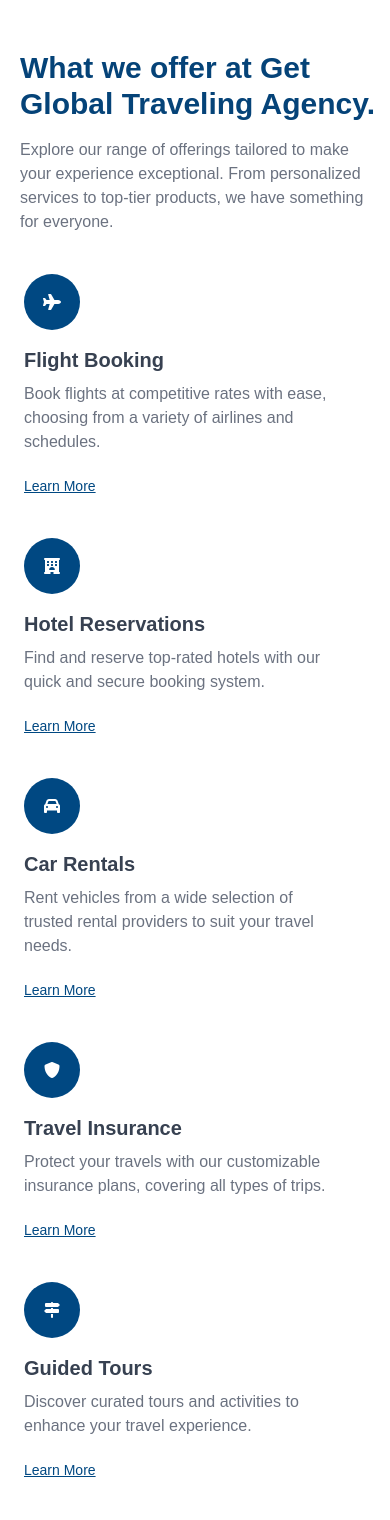
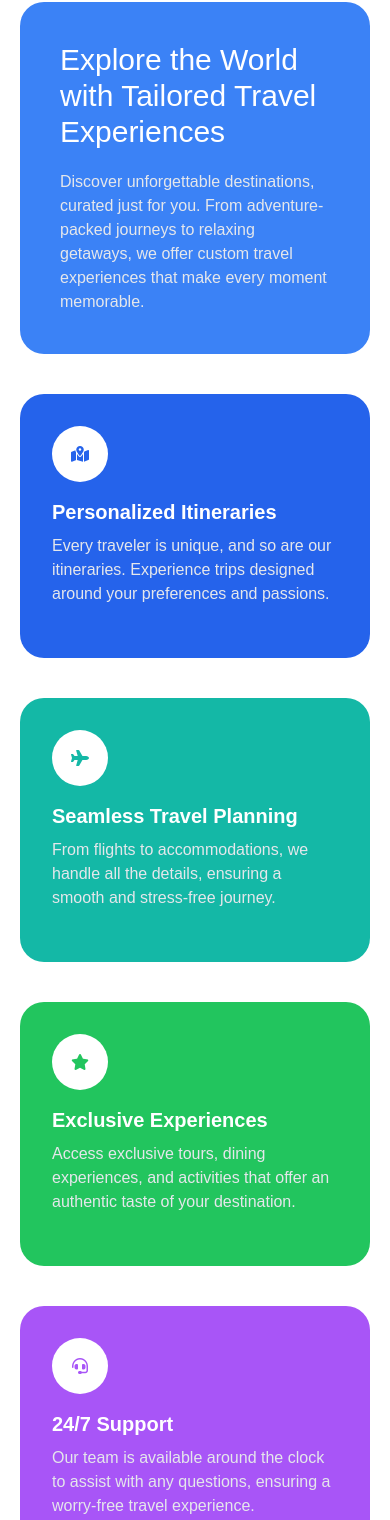
Before and after one commit to Uti-Favour/Get-Global, a Next.js app: page / in a window 390 px wide. Shown: the part 999-2519 px from the top of the page. Built offline with nearby package versions, Linux system fonts and the light colour scheme.

Commit message:
Grid layout design

```diff
--- a/src/app/page.tsx
+++ b/src/app/page.tsx
@@ -5,7 +5,7 @@ import Hero from '@/components/Hero'
 import Services from '@/components/Services';
 import Footer from '@/components/Footer';
 import Offers from '@/components/Offers';
-
+import Features from '@/components/Features';
 
 
 const Home = () => {
@@ -13,7 +13,7 @@ const Home = () => {
     <div>
       <Navbar/>
       <Hero/>
-      <Services/>
+      <Features/>
       <Offers/>
       <Footer/>
     </div>
--- /dev/null
+++ b/src/components/Features.tsx
@@ -0,0 +1,57 @@
+import React from 'react';
+import Link from 'next/link';
+
+const Features = () => {
+    return (
+        <>
+            <div className='grid lg:grid-cols-3 gap-10 lg:mx-20 mx-5 mt-20'>
+                <div className='bg-blue-500 rounded-3xl p-10 lg:col-span-2'>
+                    <h1 className='lg:text-5xl text-3xl max-w-2xl text-white'>Explore the World with Tailored Travel Experiences</h1>
+                    <p className='mt-5 text-gray-200'>Discover unforgettable destinations, curated just for you. From adventure-packed journeys to relaxing getaways, we offer custom travel experiences that make every moment memorable.</p>
+                </div>
+
+                <div className='bg-blue-600 rounded-3xl'>
+                    <div className='p-8'>
+                        <div className='bg-white text-blue-600 rounded-full w-14 h-14 flex items-center justify-center'>
+                            <i className='fas fa-map-marked-alt'></i>
+                        </div>
+                        <h1 className='text-xl text-white font-bold mt-4'>Personalized Itineraries</h1>
+                        <p className='max-w-80 text-gray-200 mt-2 mb-5'>Every traveler is unique, and so are our itineraries. Experience trips designed around your preferences and passions.</p>
+                    </div>
+                </div>
+
+                <div className='bg-teal-500 rounded-3xl'>
+                    <div className='p-8'>
+                        <div className='bg-white text-teal-500 rounded-full w-14 h-14 flex items-center justify-center'>
+                            <i className='fas fa-plane'></i>
+                        </div>
+                        <h1 className='text-xl text-white font-bold mt-4'>Seamless Travel Planning</h1>
+                        <p className='max-w-80 text-gray-200 mt-2 mb-5'>From flights to accommodations, we handle all the details, ensuring a smooth and stress-free journey.</p>
+                    </div>
+                </div>
+
+                <div className='bg-green-500 rounded-3xl'>
+                    <div className='p-8'>
+                        <div className='bg-white text-green-500 rounded-full w-14 h-14 flex items-center justify-center'>
+                            <i className='fas fa-star'></i>
+                        </div>
+                        <h1 className='text-xl text-white font-bold mt-4'>Exclusive Experiences</h1>
+                        <p className='max-w-80 text-gray-200 mt-2 mb-5'>Access exclusive tours, dining experiences, and activities that offer an authentic taste of your destination.</p>
+                    </div>
+                </div>
+
+                <div className='bg-purple-500 rounded-3xl'>
+                    <div className='p-8'>
+                        <div className='bg-white text-purple-500 rounded-full w-14 h-14 flex items-center justify-center'>
+                            <i className='fas fa-headset'></i>
+                        </div>
+                        <h1 className='text-xl text-white font-bold mt-4'>24/7 Support</h1>
+                        <p className='max-w-80 text-gray-200 mt-2 mb-5'>Our team is available around the clock to assist with any questions, ensuring a worry-free travel experience.</p>
+                    </div>
+                </div>
+            </div>
+        </>
+    );
+};
+
+export default Features;
--- a/src/components/Footer.tsx
+++ b/src/components/Footer.tsx
@@ -5,7 +5,7 @@ import logo from '..//../public/get_logo.png'
 
 const Footer = () => {
   return (
-    <footer className="w-full bg-[#F2F2F2] py-12 px-4 mt-20">
+    <footer className="w-full bg-white py-12 px-4 mt-20">
       <div className="max-w-6xl mx-auto">
         <div className="grid grid-cols-1 md:grid-cols-4 gap-8">
           {/* Company Info Column */}
--- /dev/null
+++ b/src/components/ImageHero.tsx
@@ -0,0 +1,22 @@
+import React from 'react'
+import Image from 'next/image'
+import hero_image from '../../public/window.png'
+
+const ImageHero = () => {
+    return (
+        <>
+            <div className='flex justify-between lg:mx-40 mx-5 items-center text-black'>
+                <div className='space-y-8'>
+                    <h1 className='text-5xl font-semibold leading-tight max-w-md'>Unleash Your Wanderlust & Explore the World</h1>
+                    <p className='text-lg text-gray-500 max-w-sm'>Get ready to embark on unforgettable journeys to breathtaking destinations. </p>
+                    <button className='py-3 px-5 rounded-md bg-black text-white'>Discover Now</button>
+                </div>
+                <div>
+                    <Image src={hero_image} width={600} height={600} alt='Hero Image' />
+                </div>
+            </div>
+        </>
+    )
+}
+
+export default ImageHero
--- a/src/components/Offers.tsx
+++ b/src/components/Offers.tsx
@@ -12,11 +12,11 @@ const Offers = () => {
                     <div className='p-8 bg-[url("https://wise.com/static-assets/app/_next/static/media/nilan.b465695b.jpg")] bg-cover bg-no-repeat col-span-2 rounded-3xl text-white'>
                         <h1 className='lg:text-4xl text-3xl font-semibold lg:mt-52 mt-20'>Register for <br />
                             Wise Connect ’24</h1>
-                        <p className='mt-5 lg:text-lg text-md max-w-md'>Our flagship cross-border payments conference takes place in London, San Francisco and Singapore. <br /> <span className='underline lg:font-semibold font-medium'>Register for your place</span></p>
+                        <p className='mt-5 lg:text-lg max-w-md'>Our flagship cross-border payments conference takes place in London, San Francisco and Singapore. <br /> <span className='underline lg:font-semibold font-medium'>Register for your place</span></p>
                     </div>
                     <div className='lg:pb-10 px-10 lg:py-60 pt-36 pb-10 bg-[#ffffff] rounded-3xl space-y-6'>
                         <h1 className='lg:text-4xl text-2xl font-semibold'>Stay up to date with everything Platform</h1>
-                        <p className='lg:text-xl '>Find out how we partnered
+                        <p className='lg:text-lg'>Find out how we partnered
                             with Bank Mandiri to power fast,
                             affordable payments for customers
                             in Indonesia. <span className='underline font-medium '>Learn More.</span></p>
@@ -24,9 +24,8 @@ const Offers = () => {
                 </div>
                 <div className='mt-5 grid lg:grid-cols-3 lg:mx-20 mx-4 lg:space-x-5 text-black lg:space-y-0 space-y-10'>
                 <div className='p-8 bg-[url("https://wise.com/static-assets/app/_next/static/media/sibos.b51f69cb.jpg")] bg-cover bg-no-repeat lg:col-span-2 rounded-3xl text-white lg:hidden block'>
-                        <h1 className='lg:text-4xl text-3xl font-semibold lg:mt-52 mt-20'>Seamlessly connect
-                            with us at SIBOS ’24</h1>
-                        <p className='mt-5 text-lg max-w-md'>Our flagship cross-border payments conference takes place in London, San Francisco and Singapore. <br /> <span className='underline lg:font-semibold font-medium'>Register for your place</span></p>
+                        <h1 className='lg:text-4xl text-3xl font-semibold lg:mt-52 mt-20'>Seamlessly connect with us at SIBOS ’24</h1>
+                        <p className='mt-5 lg:text-lg max-w-md'>Our flagship cross-border payments conference takes place in London, San Francisco and Singapore. <br /> <span className='underline lg:font-semibold font-medium'>Register for your place</span></p>
                     </div>
                     <div className='lg:pb-10 px-10 lg:py-60 pt-36 pb-10 bg-[#ffffff] rounded-3xl space-y-6'>
                         <h1 className='lg:text-4xl text-2xl font-semibold'>Stay up to date with everything Platform</h1>
@@ -36,9 +35,9 @@ const Offers = () => {
                             in Indonesia. <span className='underline font-medium'>Learn More.</span></p>
                     </div>
                     <div className='p-8 bg-[url("https://wise.com/static-assets/app/_next/static/media/sibos.b51f69cb.jpg")] bg-cover bg-no-repeat lg:col-span-2 rounded-3xl text-white lg:block hidden'>
-                        <h1 className='lg:text-4xl text-3xl font-semibold lg:mt-52 mt-20'>Seamlessly connect
+                        <h1 className='lg:text-4xl text-3xl font-semibold lg:mt-52 mt-20'>Seamlessly connect <br />
                             with us at SIBOS ’24</h1>
-                        <p className='mt-5 text-lg max-w-md'>Our flagship cross-border payments conference takes place in London, San Francisco and Singapore. <br /> <span className='underline lg:font-semibold font-medium'>Register for your place</span></p>
+                        <p className='mt-5 lg:text-lg max-w-md'>Our flagship cross-border payments conference takes place in London, San Francisco and Singapore. <br /> <span className='underline lg:font-semibold font-medium'>Register for your place</span></p>
                     </div>
 
                 </div>
```
Also changed, not shown: public/window.png (added).
